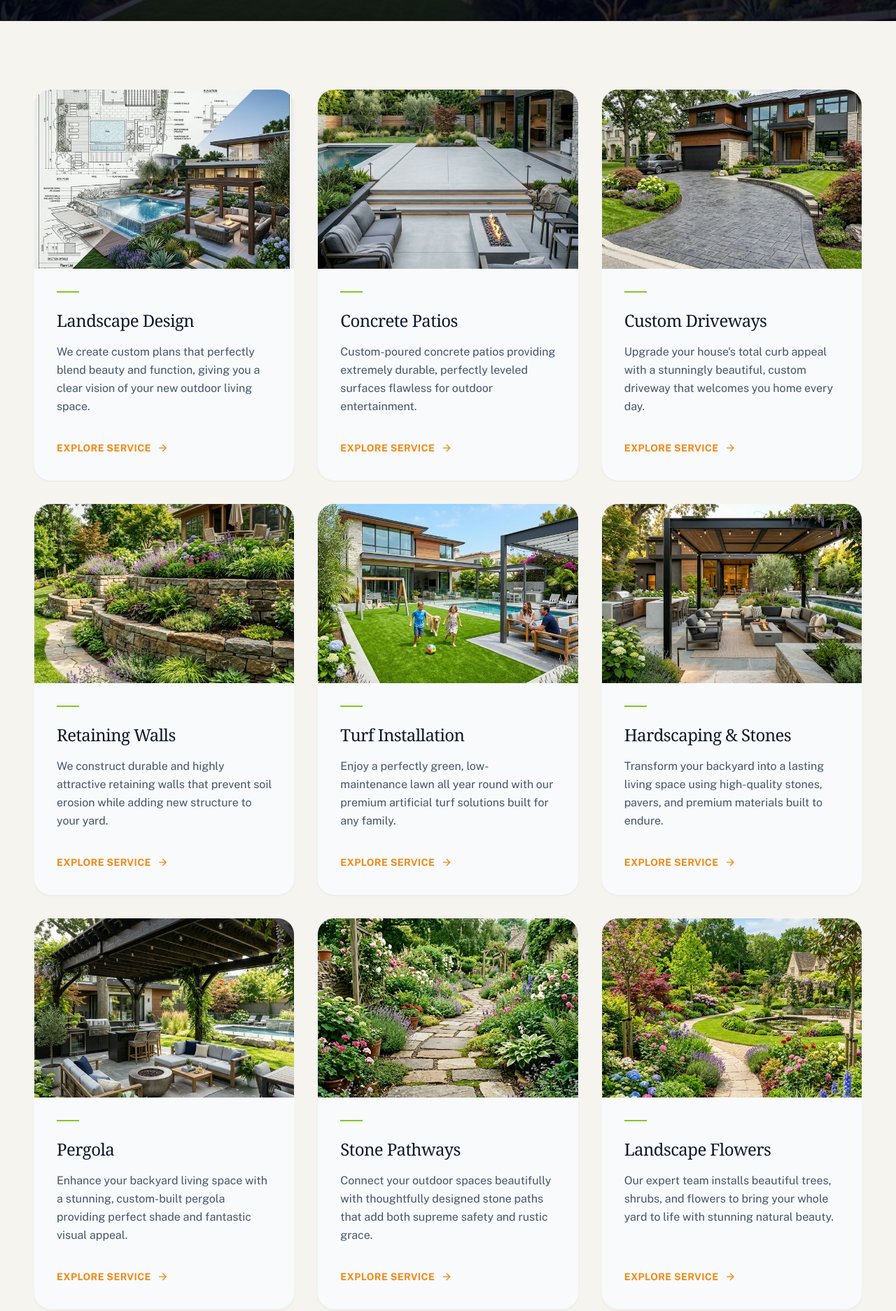
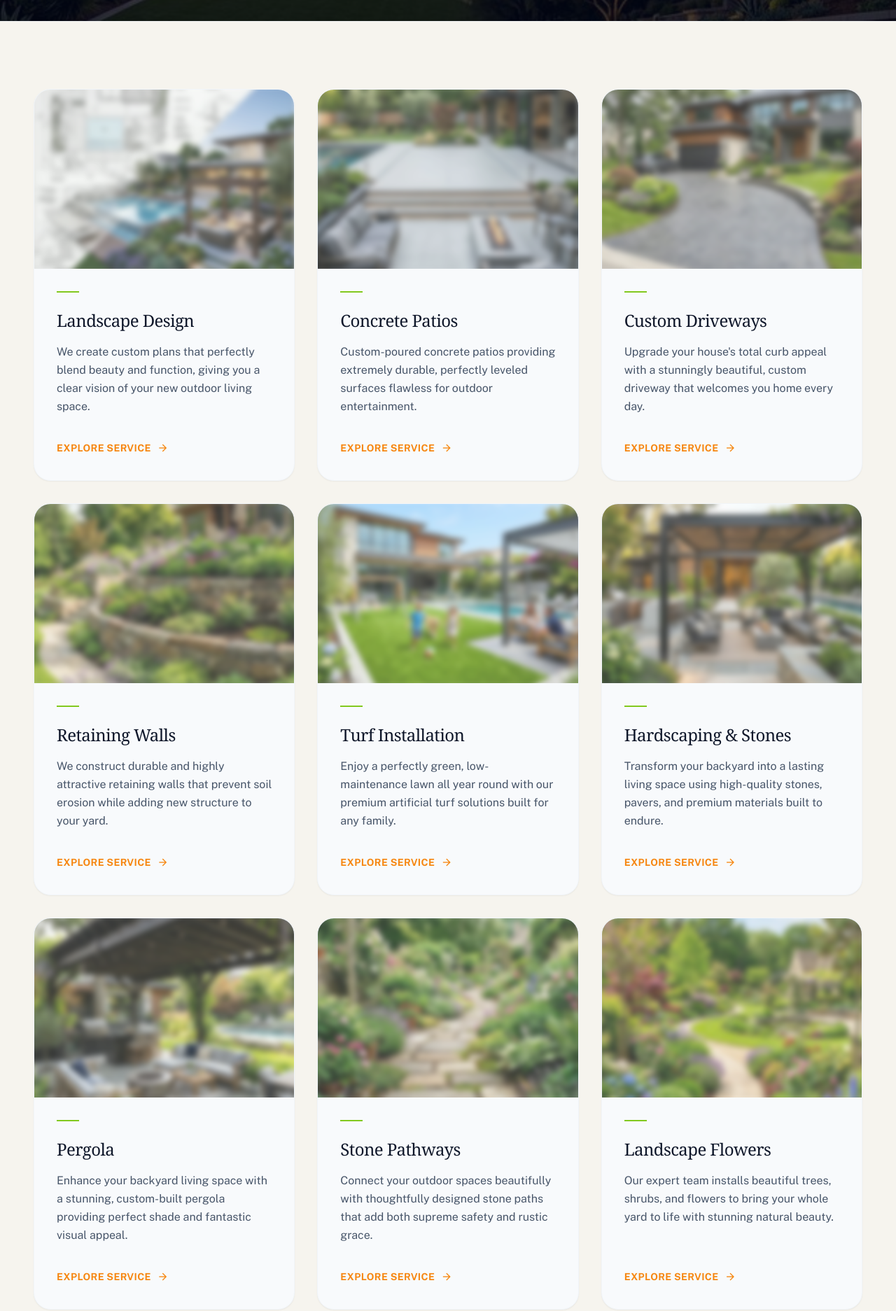
Before and after one commit to y2kgroup/United-Remodeling-2026, a website built with Vite: page services.html in a window 1280 px wide. Shown: the part 583-2456 px from the top of the page at 70% size. Built offline with nearby package versions, Linux system fonts and the light colour scheme.

Commit message:
Execute graceful ambient blur masking over stretched focal backgrounds across 11 service templates

```diff
--- a/services.html
+++ b/services.html
@@ -175,7 +175,7 @@
                 <!-- 1: Landscape Design -->
                 <div class="group bg-slate-50 dark:bg-slate-800 rounded-3xl overflow-hidden shadow-sm hover:shadow-2xl transition-all duration-300 w-full flex flex-col border border-slate-100 dark:border-slate-700/50">
                     <div class="relative h-64 w-full overflow-hidden">
-                        <img src="./images/services/landscape_design.png" class="w-full h-full object-cover group-hover:scale-105 transition-transform duration-700" alt="Landscape Design">
+                        <img src="./images/services/landscape_design.png" class="w-full h-full object-cover blur-[4px] scale-105 opacity-80 group-hover:scale-105 transition-transform duration-700" alt="Landscape Design">
                     </div>
                     <div class="p-8 flex flex-col flex-1">
                         <div class="w-8 h-[2px] bg-primary mb-6"></div>
@@ -190,7 +190,7 @@
                 <!-- 2: Concrete Patios -->
                 <div class="group bg-slate-50 dark:bg-slate-800 rounded-3xl overflow-hidden shadow-sm hover:shadow-2xl transition-all duration-300 w-full flex flex-col border border-slate-100 dark:border-slate-700/50">
                     <div class="relative h-64 w-full overflow-hidden">
-                        <img src="./images/services/concrete_patio.png" class="w-full h-full object-cover group-hover:scale-105 transition-transform duration-700" alt="Concrete Patios">
+                        <img src="./images/services/concrete_patio.png" class="w-full h-full object-cover blur-[4px] scale-105 opacity-80 group-hover:scale-105 transition-transform duration-700" alt="Concrete Patios">
                     </div>
                     <div class="p-8 flex flex-col flex-1">
                         <div class="w-8 h-[2px] bg-primary mb-6"></div>
@@ -205,7 +205,7 @@
                 <!-- 3: Custom Driveways -->
                 <div class="group bg-slate-50 dark:bg-slate-800 rounded-3xl overflow-hidden shadow-sm hover:shadow-2xl transition-all duration-300 w-full flex flex-col border border-slate-100 dark:border-slate-700/50">
                     <div class="relative h-64 w-full overflow-hidden">
-                        <img src="./images/services/custom_driveway.png" class="w-full h-full object-cover group-hover:scale-105 transition-transform duration-700" alt="Custom Driveways">
+                        <img src="./images/services/custom_driveway.png" class="w-full h-full object-cover blur-[4px] scale-105 opacity-80 group-hover:scale-105 transition-transform duration-700" alt="Custom Driveways">
                     </div>
                     <div class="p-8 flex flex-col flex-1">
                         <div class="w-8 h-[2px] bg-primary mb-6"></div>
@@ -220,7 +220,7 @@
                 <!-- 4: Retaining Walls -->
                 <div class="group bg-slate-50 dark:bg-slate-800 rounded-3xl overflow-hidden shadow-sm hover:shadow-2xl transition-all duration-300 w-full flex flex-col border border-slate-100 dark:border-slate-700/50">
                     <div class="relative h-64 w-full overflow-hidden">
-                        <img src="./images/services/retaining_wall.png" class="w-full h-full object-cover group-hover:scale-105 transition-transform duration-700" alt="Retaining Walls">
+                        <img src="./images/services/retaining_wall.png" class="w-full h-full object-cover blur-[4px] scale-105 opacity-80 group-hover:scale-105 transition-transform duration-700" alt="Retaining Walls">
                     </div>
                     <div class="p-8 flex flex-col flex-1">
                         <div class="w-8 h-[2px] bg-primary mb-6"></div>
@@ -235,7 +235,7 @@
                 <!-- 5: Turf Installation -->
                 <div class="group bg-slate-50 dark:bg-slate-800 rounded-3xl overflow-hidden shadow-sm hover:shadow-2xl transition-all duration-300 w-full flex flex-col border border-slate-100 dark:border-slate-700/50">
                     <div class="relative h-64 w-full overflow-hidden">
-                        <img src="./images/services/turf_installation.png" class="w-full h-full object-cover group-hover:scale-105 transition-transform duration-700" alt="Turf Installation">
+                        <img src="./images/services/turf_installation.png" class="w-full h-full object-cover blur-[4px] scale-105 opacity-80 group-hover:scale-105 transition-transform duration-700" alt="Turf Installation">
                     </div>
                     <div class="p-8 flex flex-col flex-1">
                         <div class="w-8 h-[2px] bg-primary mb-6"></div>
@@ -250,7 +250,7 @@
                 <!-- 6: Hardscaping & Stones -->
                 <div class="group bg-slate-50 dark:bg-slate-800 rounded-3xl overflow-hidden shadow-sm hover:shadow-2xl transition-all duration-300 w-full flex flex-col border border-slate-100 dark:border-slate-700/50">
                     <div class="relative h-64 w-full overflow-hidden">
-                        <img src="./images/services/hardscaping.png" class="w-full h-full object-cover group-hover:scale-105 transition-transform duration-700" alt="Hardscaping & Stones">
+                        <img src="./images/services/hardscaping.png" class="w-full h-full object-cover blur-[4px] scale-105 opacity-80 group-hover:scale-105 transition-transform duration-700" alt="Hardscaping & Stones">
                     </div>
                     <div class="p-8 flex flex-col flex-1">
                         <div class="w-8 h-[2px] bg-primary mb-6"></div>
@@ -265,7 +265,7 @@
                 <!-- 7: Wooden Pergolas -->
                 <div class="group bg-slate-50 dark:bg-slate-800 rounded-3xl overflow-hidden shadow-sm hover:shadow-2xl transition-all duration-300 w-full flex flex-col border border-slate-100 dark:border-slate-700/50">
                     <div class="relative h-64 w-full overflow-hidden">
-                        <img src="./images/services/pergola_installation.png" class="w-full h-full object-cover group-hover:scale-105 transition-transform duration-700" alt="Pergola">
+                        <img src="./images/services/pergola_installation.png" class="w-full h-full object-cover blur-[4px] scale-105 opacity-80 group-hover:scale-105 transition-transform duration-700" alt="Pergola">
                     </div>
                     <div class="p-8 flex flex-col flex-1">
                         <div class="w-8 h-[2px] bg-primary mb-6"></div>
@@ -280,7 +280,7 @@
                 <!-- 8: Stone Pathways -->
                 <div class="group bg-slate-50 dark:bg-slate-800 rounded-3xl overflow-hidden shadow-sm hover:shadow-2xl transition-all duration-300 w-full flex flex-col border border-slate-100 dark:border-slate-700/50">
                     <div class="relative h-64 w-full overflow-hidden">
-                        <img src="./images/services/walkways.png" class="w-full h-full object-cover group-hover:scale-105 transition-transform duration-700" alt="Stone Pathways">
+                        <img src="./images/services/walkways.png" class="w-full h-full object-cover blur-[4px] scale-105 opacity-80 group-hover:scale-105 transition-transform duration-700" alt="Stone Pathways">
                     </div>
                     <div class="p-8 flex flex-col flex-1">
                         <div class="w-8 h-[2px] bg-primary mb-6"></div>
@@ -295,7 +295,7 @@
                 <!-- 9: Landscape Flowers -->
                 <div class="group bg-slate-50 dark:bg-slate-800 rounded-3xl overflow-hidden shadow-sm hover:shadow-2xl transition-all duration-300 w-full flex flex-col border border-slate-100 dark:border-slate-700/50">
                     <div class="relative h-64 w-full overflow-hidden">
-                        <img src="./images/services/landscape_flowers.png" class="w-full h-full object-cover group-hover:scale-105 transition-transform duration-700" alt="Landscape Flowers">
+                        <img src="./images/services/landscape_flowers.png" class="w-full h-full object-cover blur-[4px] scale-105 opacity-80 group-hover:scale-105 transition-transform duration-700" alt="Landscape Flowers">
                     </div>
                     <div class="p-8 flex flex-col flex-1">
                         <div class="w-8 h-[2px] bg-primary mb-6"></div>
@@ -310,7 +310,7 @@
                 <!-- 10: Landscape Lighting -->
                 <div class="group bg-slate-50 dark:bg-slate-800 rounded-3xl overflow-hidden shadow-sm hover:shadow-2xl transition-all duration-300 w-full flex flex-col border border-slate-100 dark:border-slate-700/50">
                     <div class="relative h-64 w-full overflow-hidden">
-                        <img src="./images/services/landscape_lighting.png" class="w-full h-full object-cover group-hover:scale-105 transition-transform duration-700" alt="Landscape Lighting">
+                        <img src="./images/services/landscape_lighting.png" class="w-full h-full object-cover blur-[4px] scale-105 opacity-80 group-hover:scale-105 transition-transform duration-700" alt="Landscape Lighting">
                     </div>
                     <div class="p-8 flex flex-col flex-1">
                         <div class="w-8 h-[2px] bg-primary mb-6"></div>
```
Also changed, not shown: concrete-patios.html (+1 -1 lines), custom-driveways.html (+1 -1 lines), hardscaping-stones.html (+1 -1 lines), landscape-design.html (+1 -1 lines), landscape-flowers.html (+1 -1 lines), landscape-lighting.html (+1 -1 lines), retaining-walls.html (+1 -1 lines), stone-pathways.html (+1 -1 lines), turf-installation.html (+1 -1 lines), wooden-pergolas.html (+1 -1 lines).
